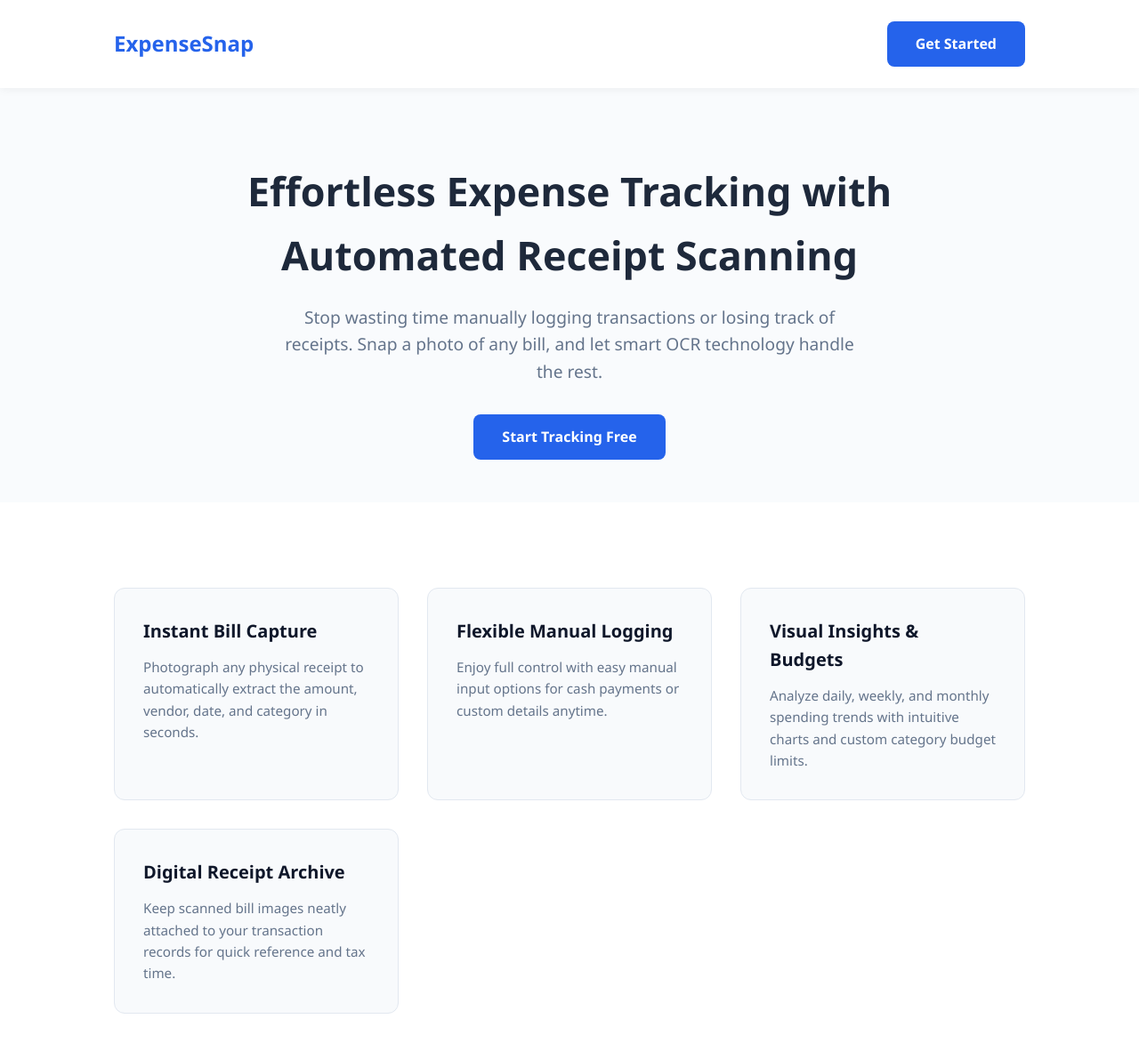
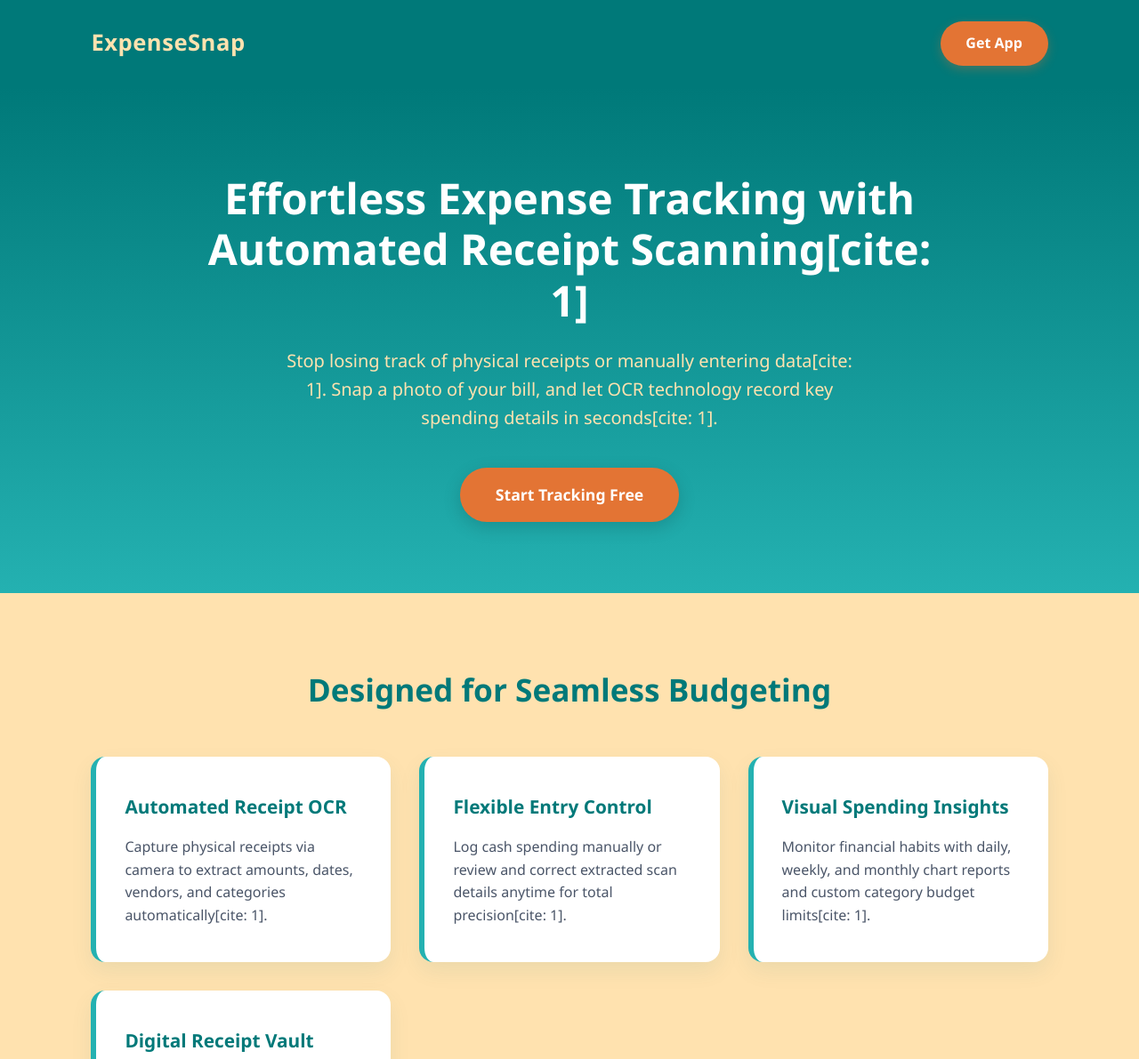
Before and after one commit to Glitch-watch/mobile-programming, a plain HTML site: page index.html in a window 1280 px wide. Shown: the top 1191 px of the page at 89% size. Drawn offline with Linux system fonts and the light colour scheme.

Commit message:
My First Commit

```diff
--- a/index.html
+++ b/index.html
@@ -3,18 +3,18 @@
 <head>
     <meta charset="UTF-8">
     <meta name="viewport" content="width=device-width, initial-scale=1.0">
-    <title>Smart Expense Tracker & Bill Scanner</title>
+    <title>ExpenseSnap | Smart Expense Tracking & OCR Scanner</title>
     <style>
         * {
             margin: 0;
             padding: 0;
             box-sizing: border-box;
-            font-family: 'Segoe UI', Tahoma, Geneva, Verdana, sans-serif;
+            font-family: 'Segoe UI', system-ui, -apple-system, sans-serif;
         }
 
         body {
-            color: #333;
-            background-color: #f9fbfd;
+            background-color: #FFE2AF;
+            color: #007979;
             line-height: 1.6;
         }
 
@@ -22,15 +22,25 @@
             display: flex;
             justify-content: space-between;
             align-items: center;
-            padding: 1.5rem 10%;
-            background-color: #ffffff;
-            box-shadow: 0 2px 10px rgba(0,0,0,0.05);
+            padding: 1.5rem 8%;
+            background-color: #007979;
         }
 
         .logo {
-            font-size: 1.5rem;
+            font-size: 1.6rem;
+            font-weight: 800;
+            color: #FFE2AF;
+            letter-spacing: 0.5px;
+        }
+
+        .nav-btn {
+            background-color: #E37434;
+            color: #ffffff;
+            padding: 0.75rem 1.8rem;
+            border-radius: 30px;
+            text-decoration: none;
             font-weight: 700;
-            color: #2563eb;
+            box-shadow: 0 4px 12px rgba(227, 116, 52, 0.3);
         }
 
         .hero {
@@ -38,75 +48,100 @@
             flex-direction: column;
             align-items: center;
             text-align: center;
-            padding: 5rem 10% 3rem;
+            padding: 6rem 8% 5rem;
+            background: linear-gradient(180deg, #007979 0%, #24B1B1 100%);
+            color: #ffffff;
         }
 
         .hero h1 {
-            font-size: 2.8rem;
-            color: #1e293b;
-            margin-bottom: 1.2rem;
-            max-width: 800px;
+            font-size: 3rem;
+            font-weight: 800;
+            line-height: 1.2;
+            margin-bottom: 1.5rem;
+            max-width: 850px;
         }
 
         .hero p {
-            font-size: 1.2rem;
-            color: #64748b;
-            margin-bottom: 2rem;
+            font-size: 1.25rem;
+            color: #FFE2AF;
+            margin-bottom: 2.5rem;
             max-width: 650px;
         }
 
-        .btn-primary {
-            background-color: #2563eb;
+        .cta-btn {
+            background-color: #E37434;
             color: #ffffff;
-            padding: 0.8rem 2rem;
-            border: none;
-            border-radius: 8px;
-            font-size: 1rem;
-            font-weight: 600;
-            cursor: pointer;
+            padding: 1rem 2.5rem;
+            font-size: 1.1rem;
+            font-weight: 700;
+            border-radius: 30px;
             text-decoration: none;
-        }
-
-        .btn-primary:hover {
-            background-color: #1d4ed8;
+            box-shadow: 0 6px 20px rgba(0,0,0,0.15);
         }
 
         .features {
-            padding: 4rem 10%;
-            background-color: #ffffff;
+            padding: 5rem 8%;
+            background-color: #FFE2AF;
+        }
+
+        .section-title {
+            text-align: center;
+            font-size: 2.2rem;
+            color: #007979;
+            margin-bottom: 3rem;
+            font-weight: 800;
         }
 
         .features-grid {
             display: grid;
-            grid-template-columns: repeat(auto-fit, minmax(280px, 1fr));
+            grid-template-columns: repeat(auto-fit, minmax(260px, 1fr));
             gap: 2rem;
-            margin-top: 2rem;
         }
 
         .feature-card {
-            background-color: #f8fafc;
-            padding: 2rem;
-            border-radius: 12px;
-            border: 1px solid #e2e8f0;
+            background-color: #ffffff;
+            padding: 2.5rem 2rem;
+            border-radius: 16px;
+            border-left: 6px solid #24B1B1;
+            box-shadow: 0 10px 25px rgba(0, 121, 121, 0.08);
         }
 
         .feature-card h3 {
-            font-size: 1.25rem;
-            color: #0f172a;
-            margin-bottom: 0.75rem;
+            font-size: 1.3rem;
+            color: #007979;
+            margin-bottom: 1rem;
+            font-weight: 700;
         }
 
         .feature-card p {
-            color: #64748b;
-            font-size: 0.95rem;
+            color: #4a5568;
+            font-size: 1rem;
+        }
+
+        .banner {
+            background-color: #007979;
+            color: #FFE2AF;
+            text-align: center;
+            padding: 4rem 8%;
+        }
+
+        .banner h2 {
+            font-size: 2rem;
+            margin-bottom: 1rem;
+        }
+
+        .banner p {
+            font-size: 1.1rem;
+            margin-bottom: 2rem;
+            color: #ffffff;
         }
 
         .footer {
+            background-color: #005a5a;
+            color: #FFE2AF;
             text-align: center;
             padding: 2rem;
-            color: #94a3b8;
             font-size: 0.9rem;
-            border-top: 1px solid #e2e8f0;
         }
     </style>
 </head>
@@ -114,34 +149,41 @@
 
     <nav class="navbar">
         <div class="logo">ExpenseSnap</div>
-        <a href="#download" class="btn-primary">Get Started</a>
+        <a href="#download" class="nav-btn">Get App</a>
     </nav>
 
     <section class="hero">
-        <h1>Effortless Expense Tracking with Automated Receipt Scanning</h1>
-        <p>Stop wasting time manually logging transactions or losing track of receipts. Snap a photo of any bill, and let smart OCR technology handle the rest.</p>
-        <a href="#download" class="btn-primary">Start Tracking Free</a>
+        <h1>Effortless Expense Tracking with Automated Receipt Scanning[cite: 1]</h1>
+        <p>Stop losing track of physical receipts or manually entering data[cite: 1]. Snap a photo of your bill, and let OCR technology record key spending details in seconds[cite: 1].</p>
+        <a href="#download" class="cta-btn">Start Tracking Free</a>
     </section>
 
     <section class="features">
+        <div class="section-title">Designed for Seamless Budgeting</div>
         <div class="features-grid">
             <div class="feature-card">
-                <h3>Instant Bill Capture</h3>
-                <p>Photograph any physical receipt to automatically extract the amount, vendor, date, and category in seconds.</p>
+                <h3>Automated Receipt OCR</h3>
+                <p>Capture physical receipts via camera to extract amounts, dates, vendors, and categories automatically[cite: 1].</p>
             </div>
             <div class="feature-card">
-                <h3>Flexible Manual Logging</h3>
-                <p>Enjoy full control with easy manual input options for cash payments or custom details anytime.</p>
+                <h3>Flexible Entry Control</h3>
+                <p>Log cash spending manually or review and correct extracted scan details anytime for total precision[cite: 1].</p>
             </div>
             <div class="feature-card">
-                <h3>Visual Insights & Budgets</h3>
-                <p>Analyze daily, weekly, and monthly spending trends with intuitive charts and custom category budget limits.</p>
+                <h3>Visual Spending Insights</h3>
+                <p>Monitor financial habits with daily, weekly, and monthly chart reports and custom category budget limits[cite: 1].</p>
             </div>
             <div class="feature-card">
-                <h3>Digital Receipt Archive</h3>
-                <p>Keep scanned bill images neatly attached to your transaction records for quick reference and tax time.</p>
+                <h3>Digital Receipt Vault</h3>
+                <p>Store scanned receipt photos alongside transaction histories to prevent lost records and ease future reference[cite: 1].</p>
             </div>
         </div>
+    </section>
+
+    <section class="banner">
+        <h2>Take Control of Your Personal Finances</h2>
+        <p>Combining complete manual flexibility with instant automated receipt capture in one sleek platform[cite: 1].</p>
+        <a href="#download" class="cta-btn">Download Now</a>
     </section>
 
     <footer class="footer">
```
